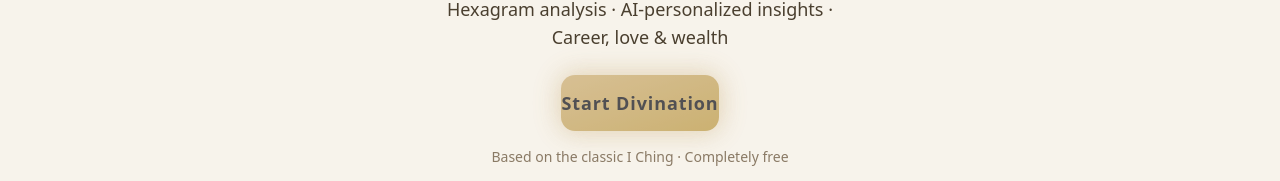
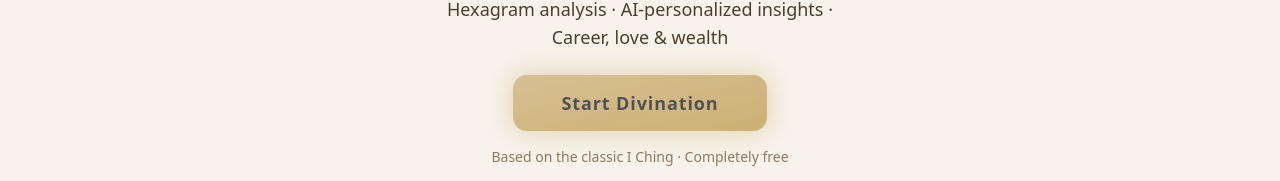
Before and after one commit to debin2626-sys/iching-app, a Next.js app: page /en in a window 1280 px wide. Shown: the part 353-534 px from the top of the page. Built offline with nearby package versions, Linux system fonts and the light colour scheme; no server answers; the database is empty; a small style sheet from the web is missing.

Commit message:
fix: hero CTA button too narrow — switch w-full to min-w+px-12

```diff
--- a/src/components/home/StartDivinationButton.tsx
+++ b/src/components/home/StartDivinationButton.tsx
@@ -26,7 +26,7 @@
   return (
     <button
       onClick={handleStart}
-      className="w-full h-[56px] bg-gradient-to-br from-[#c9a96e] to-[#b8943d] text-[#0a0a12] text-lg rounded-[14px] font-bold font-title tracking-wider transition-all duration-300 shadow-[0_0_20px_rgba(201,169,110,0.3)] hover:brightness-110 hover:-translate-y-0.5 hover:shadow-[0_0_30px_rgba(201,169,110,0.4)]"
+      className="min-w-[200px] px-12 h-[56px] bg-gradient-to-br from-[#c9a96e] to-[#b8943d] text-[#0a0a12] text-lg rounded-[14px] font-bold font-title tracking-wider transition-all duration-300 shadow-[0_0_20px_rgba(201,169,110,0.3)] hover:brightness-110 hover:-translate-y-0.5 hover:shadow-[0_0_30px_rgba(201,169,110,0.4)]"
       style={{ animation: "pulse-glow 2.5s ease-in-out infinite" }}
     >
       {t("startButton")}
```
